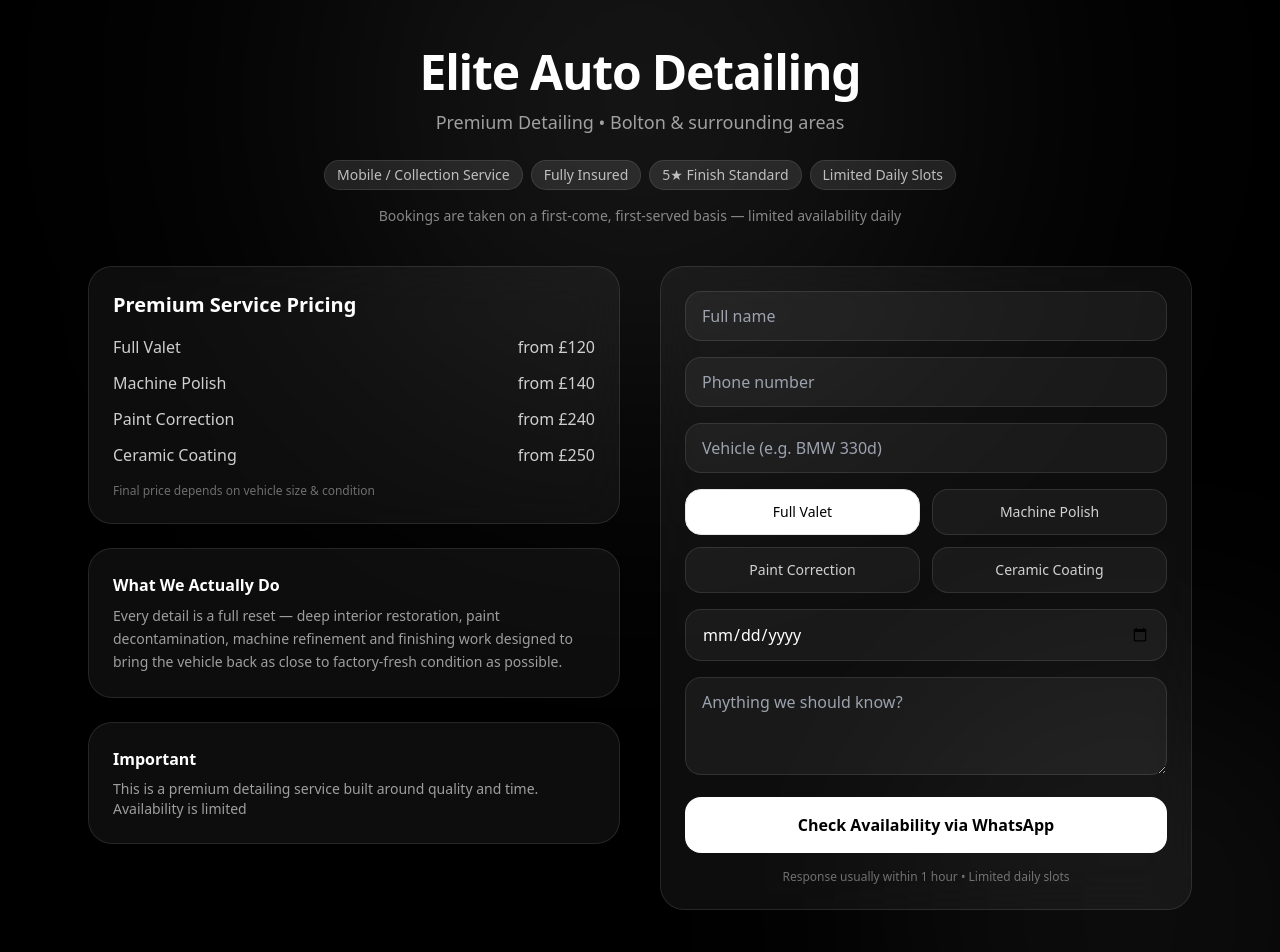
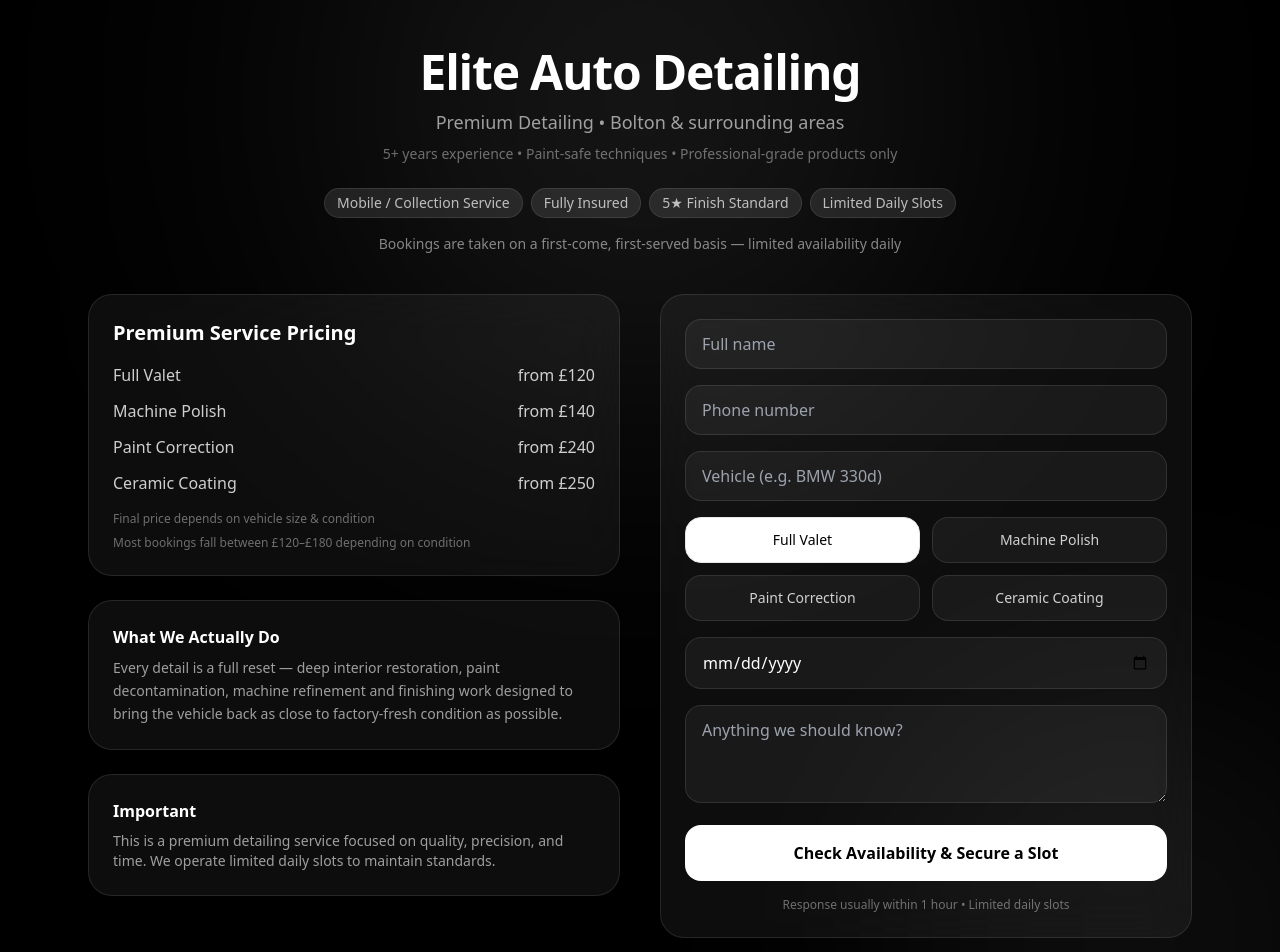
Before and after one commit to eliteautobolton/elite-auto-detailing, a Next.js app: page / in a window 1280 px wide. Shown: the top 952 px of the page. Built offline with nearby package versions, Linux system fonts and the light colour scheme.

Commit message:
Update page.js

```diff
--- a/app/page.js
+++ b/app/page.js
@@ -52,6 +52,10 @@ Notes: ${form.message}`;
             Premium Detailing • Bolton & surrounding areas
           </p>
 
+          <p className="text-white/40 text-sm mt-2">
+            5+ years experience • Paint-safe techniques • Professional-grade products only
+          </p>
+
           {/* Trust badges */}
           <div className="mt-6 flex flex-wrap justify-center gap-2 text-sm text-white/70">
             <span className="px-3 py-1 rounded-full bg-white/10 border border-white/10">
@@ -101,28 +105,33 @@ Notes: ${form.message}`;
               <p className="text-xs text-white/40 mt-4">
                 Final price depends on vehicle size & condition
               </p>
+
+              <p className="text-xs text-white/40 mt-2">
+                Most bookings fall between £120–£180 depending on condition
+              </p>
             </div>
 
             <div className="bg-white/5 border border-white/10 rounded-3xl p-6">
               <h3 className="font-semibold mb-2">What We Actually Do</h3>
               <p className="text-white/60 text-sm leading-relaxed">
-                Every detail is a full reset — deep interior
-                restoration, paint decontamination, machine refinement and finishing work
-                designed to bring the vehicle back as close to factory-fresh condition as possible.
+                Every detail is a full reset — deep interior restoration, paint decontamination,
+                machine refinement and finishing work designed to bring the vehicle back as close
+                to factory-fresh condition as possible.
               </p>
             </div>
 
             <div className="bg-white/5 border border-white/10 rounded-3xl p-6">
               <h3 className="font-semibold mb-2">Important</h3>
               <p className="text-white/60 text-sm">
-                This is a premium detailing service built around quality and time. Availability is limited
+                This is a premium detailing service focused on quality, precision, and time.
+                We operate limited daily slots to maintain standards.
               </p>
             </div>
 
           </div>
 
           {/* RIGHT - FORM */}
-          <div className="bg-white/5 border border-white/10 rounded-3xl p-6 backdrop-blur-xl space-y-4">
+          <div className="bg-white/5 border border-white/10 rounded-3xl p-6 backdrop-blur-xl space-y-4 sticky top-6">
 
             <input
               name="name"
@@ -182,7 +191,7 @@ Notes: ${form.message}`;
               onClick={handleSubmit}
               className="w-full py-4 rounded-2xl bg-white text-black font-semibold hover:scale-[1.02] active:scale-[0.99] transition"
             >
-              Check Availability via WhatsApp
+              Check Availability & Secure a Slot
             </button>
 
             <p className="text-center text-xs text-white/40">
```
